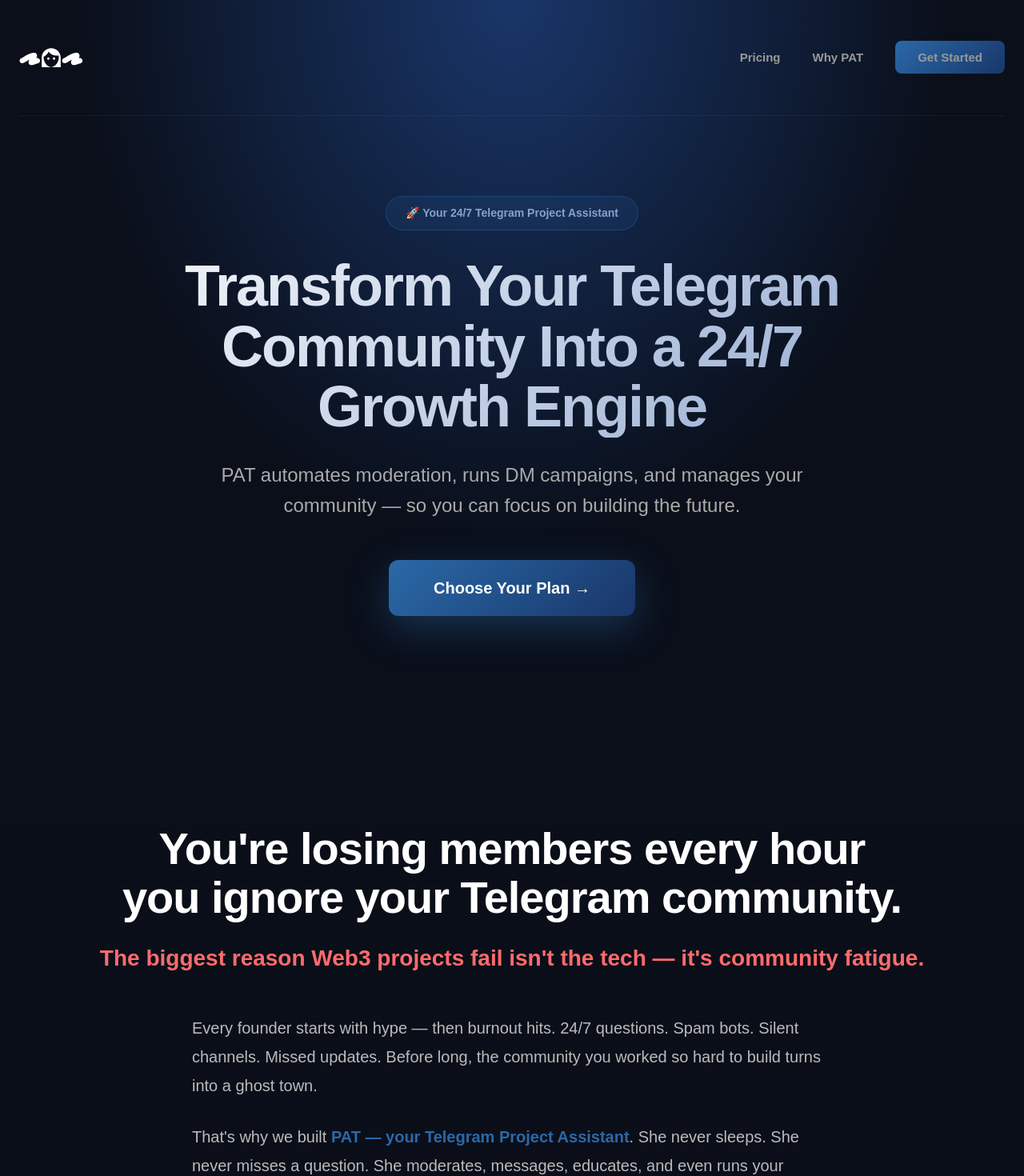
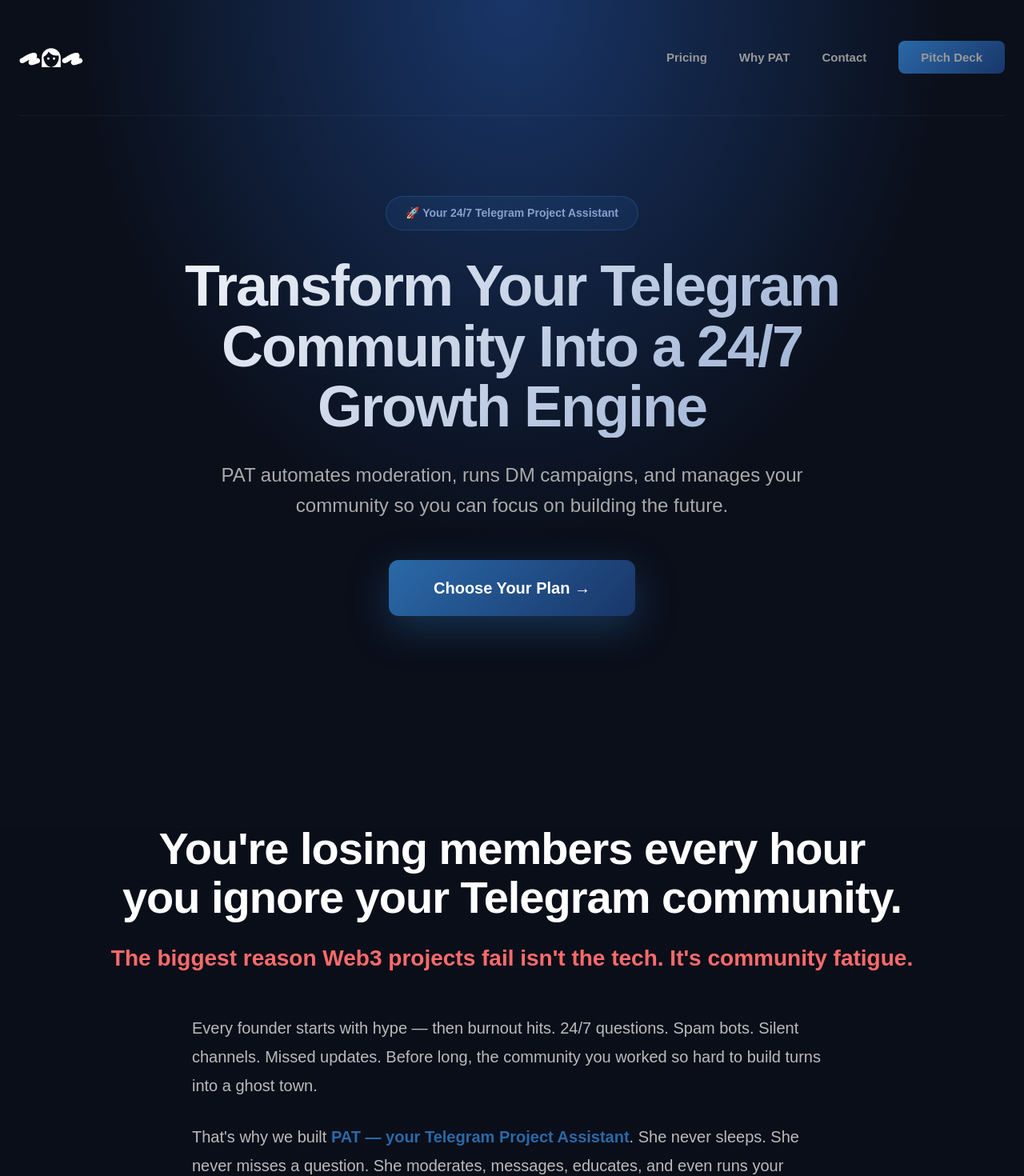
Before and after one commit to UnclePhil1/pat, a React (Vite) app: page / in a window 1280 px wide. Shown: the top 1470 px of the page at 80% size. Built offline with nearby package versions, Linux system fonts and the light colour scheme; the HTML template or start-up script is replaced by a standard one; a web font is replaced by a local one.

Commit message:
Updated with links to contact and pricing

```diff
--- a/src/components/PatLanding.tsx
+++ b/src/components/PatLanding.tsx
@@ -18,8 +18,11 @@
               <a href="#story">Why PAT</a>
             </li>
             <li>
-              <a href="#contact" className="nav-cta">
-                Get Started
+              <a href="mailto:Afrinix247@gmail.com">Contact</a>
+            </li>
+            <li>
+              <a href="/pitch" className="nav-cta">
+                Pitch Deck
               </a>
             </li>
           </ul>
@@ -39,8 +42,7 @@
             Growth Engine
           </h1>
           <p className="hero-subheadline">
-            PAT automates moderation, runs DM campaigns, and manages your
-            community — so you can focus on building the future.
+            PAT automates moderation, runs DM campaigns, and manages your community so you can focus on building the future.
           </p>
           <a href="#pricing" className="cta-primary">
             Choose Your Plan →
@@ -56,8 +58,7 @@
             you ignore your Telegram community.
           </h2>
           <p className="story-subheadline">
-            The biggest reason Web3 projects fail isn't the tech — it's
-            community fatigue.
+            The biggest reason Web3 projects fail isn't the tech. It's community fatigue.
           </p>
 
           <div className="story-content">
@@ -173,7 +174,7 @@
                 <li>Up to 2,000 community members</li>
               </ul>
 
-              <a href="#contact" className="pricing-cta">
+              <a href="https://calendly.com/afrinix247/pat-onboarding" target="_blank" rel="noopener noreferrer" className="pricing-cta">
                 Start for $99 →
               </a>
               <div className="pricing-subtext">Try risk-free for 14 days</div>
@@ -201,7 +202,7 @@
                 <li>Up to 10,000 members</li>
               </ul>
 
-              <a href="#contact" className="pricing-cta">
+              <a href="https://calendly.com/afrinix247/pat-onboarding" target="_blank" rel="noopener noreferrer" className="pricing-cta">
                 Get PAT PLUS →
               </a>
               <div className="pricing-subtext">
@@ -230,7 +231,7 @@
                 <li>Crisis management support</li>
               </ul>
 
-              <a href="#contact" className="pricing-cta">
+              <a href="https://calendly.com/afrinix247/pat-onboarding" target="_blank" rel="noopener noreferrer" className="pricing-cta">
                 Apply for PAT PRO →
               </a>
               <div className="pricing-subtext">
@@ -280,13 +281,13 @@
           </div>
           <div>
             <a
-              href="mailto:hello@pat.community?subject=PAT%20PLUS%20Inquiry"
+              href="mailto:Afrinix247@gmail.com?subject=PAT%20PLUS%20Inquiry"
               className="cta-large"
             >
               Get PAT PLUS
             </a>
             <a
-              href="mailto:hello@pat.community?subject=PAT%20PRO%20Application"
+              href="mailto:Afrinix247@gmail.com?subject=PAT%20PRO%20Application"
               className="cta-secondary"
             >
               Apply for PRO
@@ -308,7 +309,7 @@
                 <a href="#story">Why PAT</a>
               </li>
               <li>
-                <a href="mailto:hello@pat.community">Contact</a>
+                <a href="mailto:Afrinix247@gmail.com">Contact</a>
               </li>
             </ul>
           </div>
```
